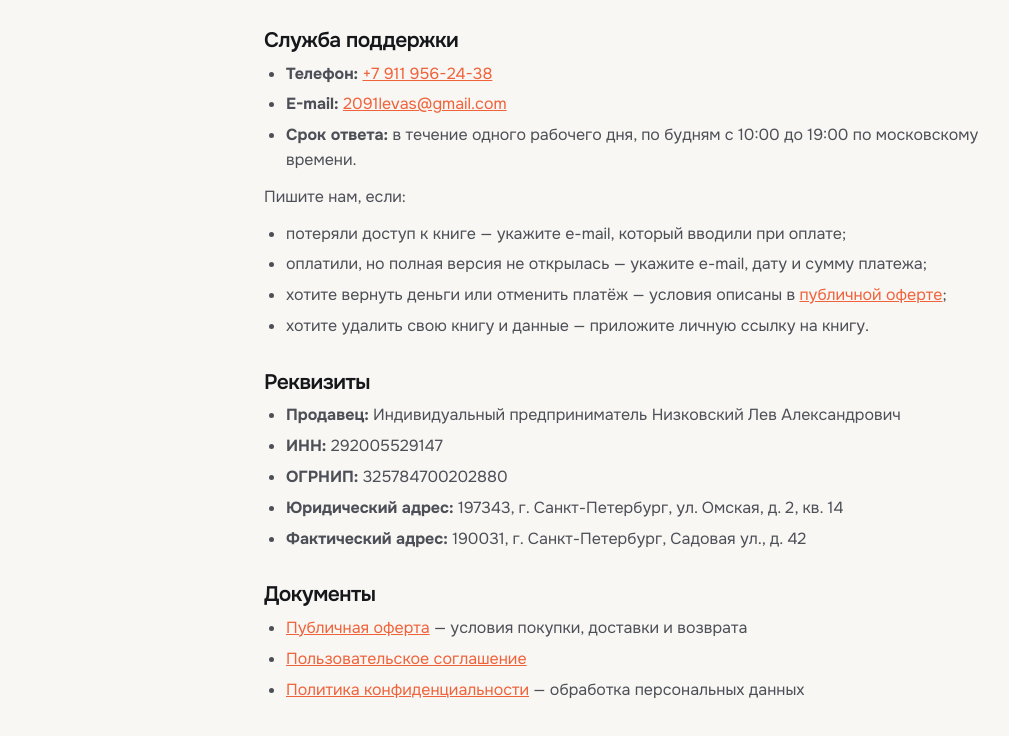
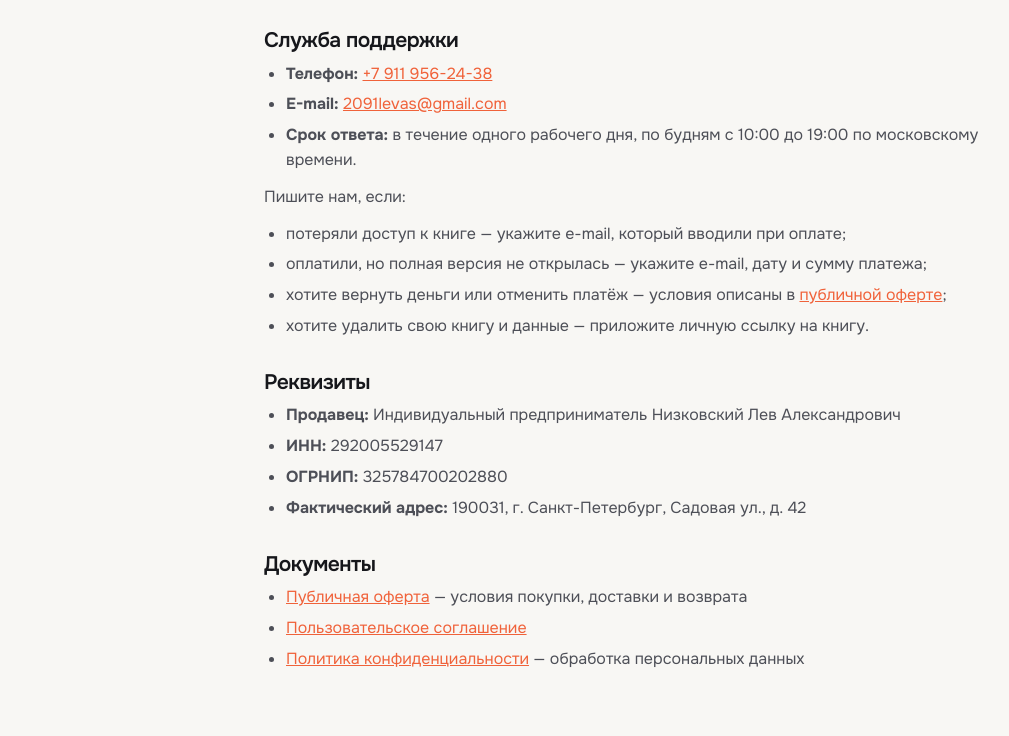
Before and after one commit to LevNiz/mystory, a plain HTML site: page web/contacts.html in a window 1280 px wide. Shown: the part 192-928 px from the top of the page, without its empty margins (16-1025 px from the left). Drawn offline with Linux system fonts and the light colour scheme.

Commit message:
Только фактический адрес в реквизитах
Co-Authored-By: Claude Opus 5.5 <noreply@anthropic.com>

```diff
--- a/web/contacts.html
+++ b/web/contacts.html
@@ -38,7 +38,6 @@
       <li><strong>Продавец:</strong> Индивидуальный предприниматель Низковский Лев Александрович</li>
       <li><strong>ИНН:</strong> 292005529147</li>
       <li><strong>ОГРНИП:</strong> 325784700202880</li>
-      <li><strong>Юридический адрес:</strong> 197343, г. Санкт-Петербург, ул. Омская, д. 2, кв. 14</li>
       <li><strong>Фактический адрес:</strong> 190031, г. Санкт-Петербург, Садовая ул., д. 42</li>
     </ul>
 
```
Also changed, not shown: web/privacy.html (+0 -1 lines), web/terms.html (+0 -1 lines).
